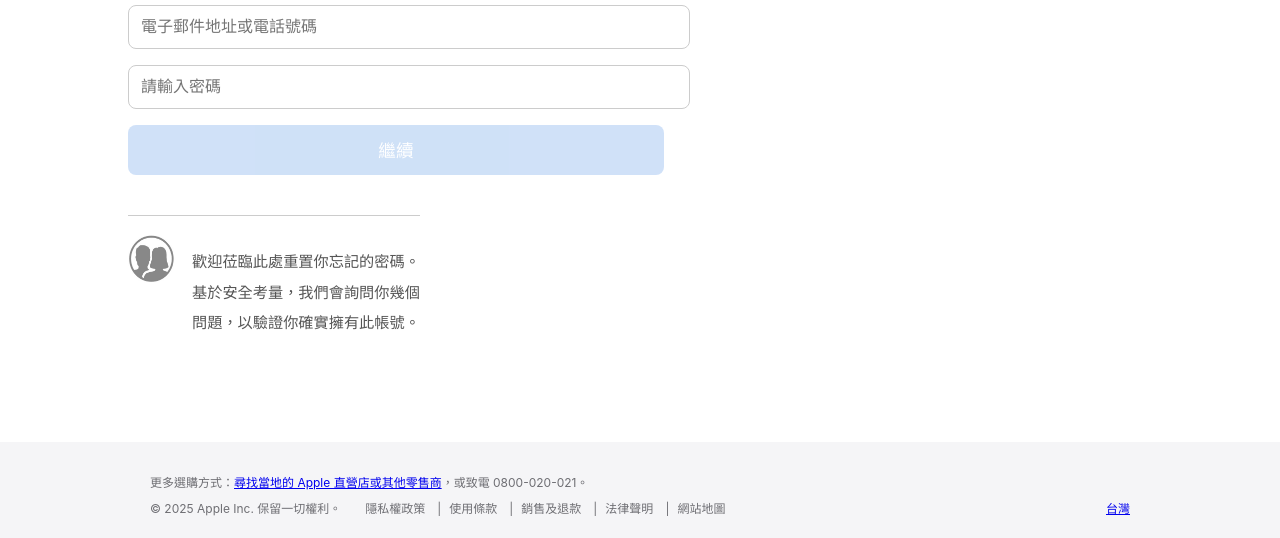
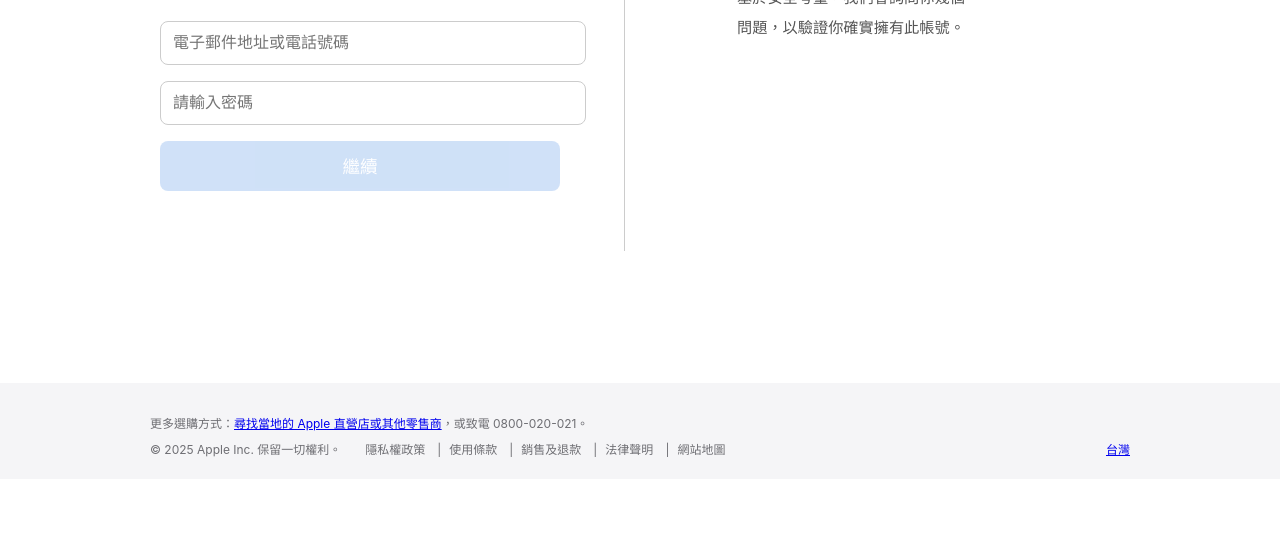
Before and after one commit to Allison-s1810822006/WebDesign-HW3-Phishing-Websites, a plain HTML site: page reset.html in a window 1280 px wide. Shown: the part 321-859 px from the top of the page. After the commit the page ends 800 px from the top, so only its background shows below. Drawn offline with Linux system fonts and the light colour scheme.

Commit message:
新增響應式設定，修改回復密碼頁面，右邊內容物掉下來

```diff
--- a/apple.css
+++ b/apple.css
@@ -387,25 +387,26 @@ body {
         text-align: left;
         padding: 0.5rem 0;
     }
-
+/*要在網站畫面設定右邊內容物沒掉下來*/
     .reset-container {
-        flex-direction: column;
-        gap: 1.5rem;
-        padding: 1rem;
+        display: flex;
+        justify-content: space-between;
+        align-items: flex-start;
+        gap: 4rem;
+        max-width: 960px;
+        margin: 0 auto;
+        padding: 2rem 1rem;
+        flex-wrap: nowrap;
     }
 
-    .reset-form,
-    .reset-info {
-        max-width: 100%;
+    .reset-form {
+        flex: 2;
+        min-width: 300px;
     }
 
     .reset-info {
-        border-left: none;
-        border-top: 1px solid #ccc;
-        padding-left: 0;
-        padding-top: 1rem;
-        padding-bottom: 1.5rem;
-        margin-top: 1rem;
+        flex: 1;
+        min-width: 200px;
     }
 
     .info-wrapper {
@@ -422,4 +423,3 @@ body {
         font-size: 1.1rem;
         padding: 0.8rem;
     }
-}
--- a/apple.js
+++ b/apple.js
@@ -3,6 +3,7 @@ function showResetForm() {
     document.getElementById('reset-form').style.display = 'block';
 }
 //rest-html-點選繼續按鈕
+document.addEventListener('DOMContentLoaded', function () {
     const accountInput = document.getElementById('account');
     const passwordInput = document.getElementById('password');
     const submitBtn = document.getElementById('submitBtn');
@@ -19,6 +20,8 @@ function validateInput() {
 
     accountInput.addEventListener('input', validateInput);
     passwordInput.addEventListener('input', validateInput);
+});
+
 
 // 響應式設計手機模式
 function toggleMenu() {
```
Lines whose indentation alone changed are shown as unchanged.
